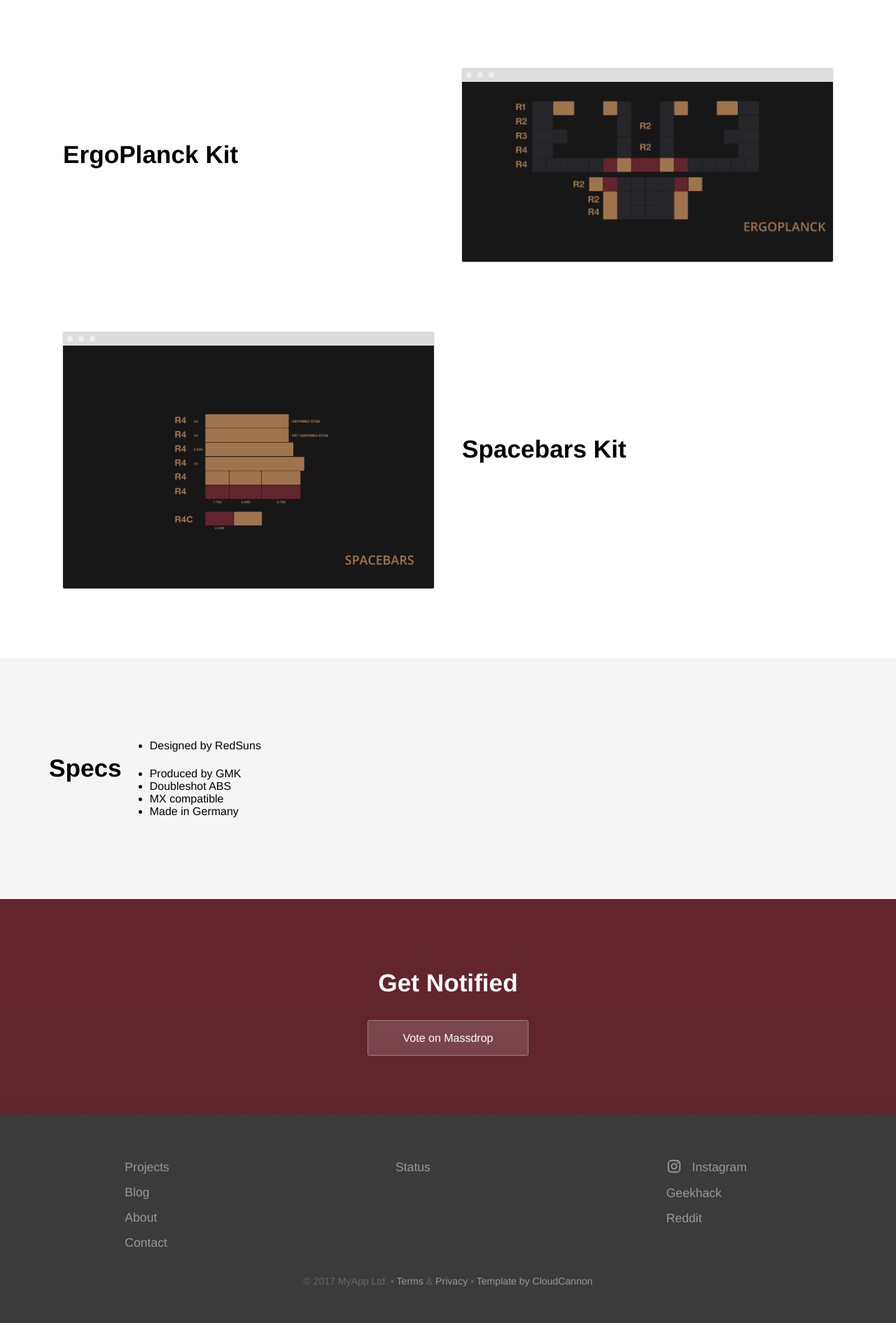
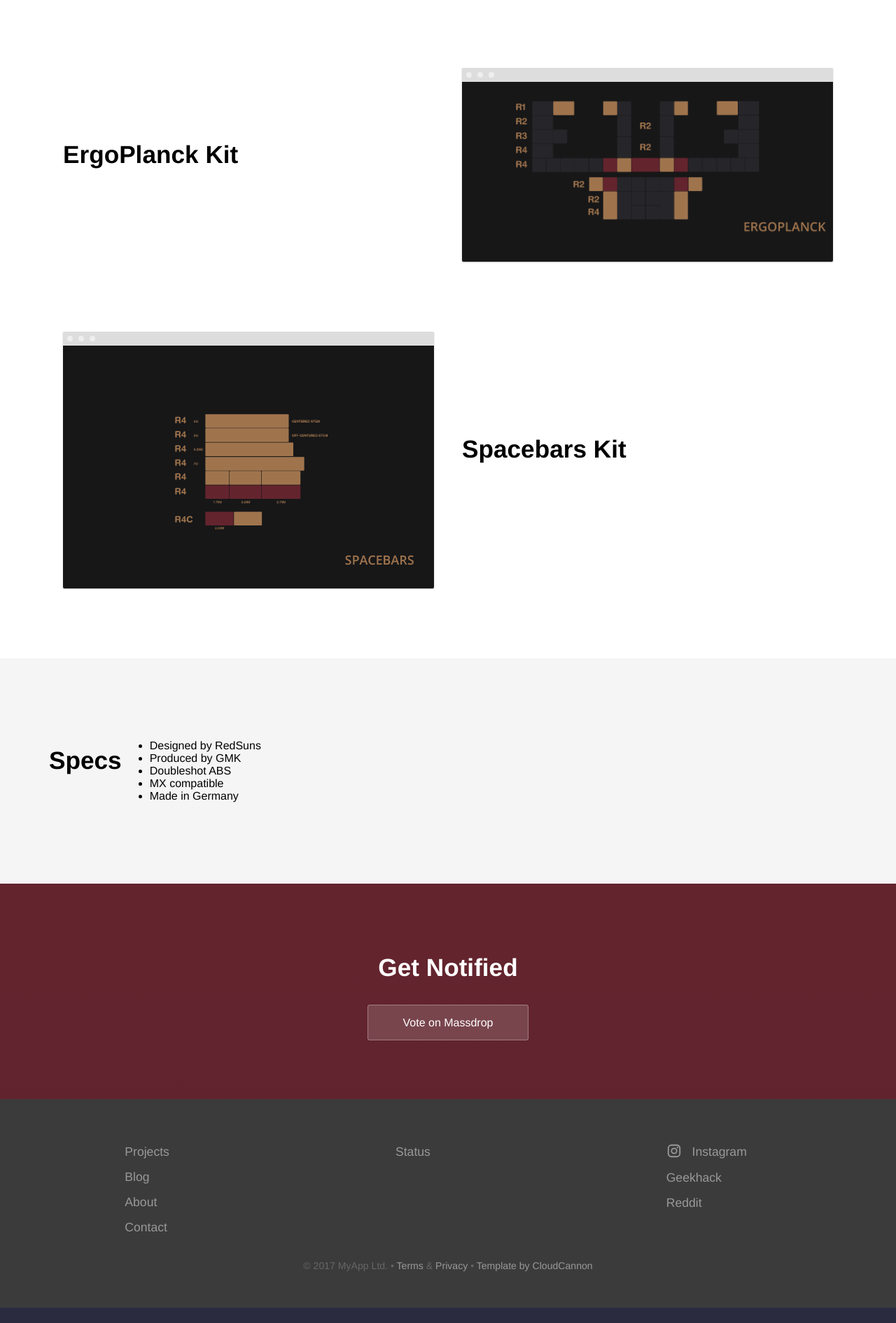
Before and after one commit to RedSunsRMK/redsunsrmk.github.io, a Jekyll site: the page built from index.html, in a window 1280 px wide. Shown: the part 3242-5133 px from the top of the page at 70% size. Built offline with Jekyll 4.4.1, drawn with Linux system fonts in a browser that asks for light colours; after the commit the page ends 5111 px from its top, so only the background shows below that.

```diff
--- a/index.html
+++ b/index.html
@@ -119,7 +119,7 @@ description: A samurai-themed keyset.
 			<h2><strong>Specs</strong></h2>
 			<p class="editable">
 		          <ul>
-			    <li>Designed by RedSuns</p>
+			    <li>Designed by RedSuns</li>
 			    <li>Produced by GMK</li>
 			    <li>Doubleshot ABS</li>
 			    <li>MX compatible</li>
```
